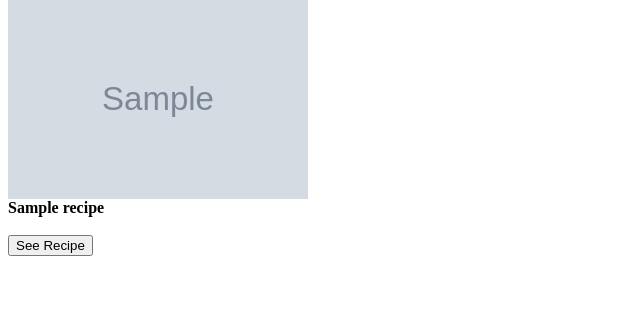
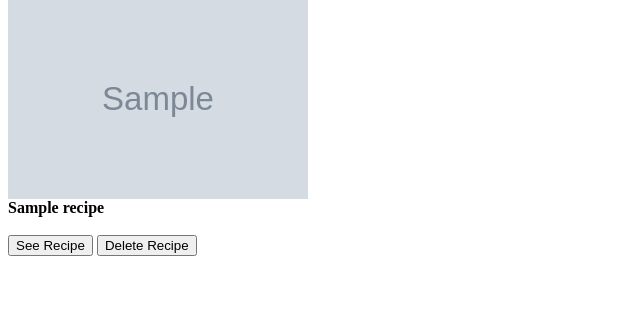
Before and after one commit to ZachDougherty/whatsfordinner, a Flask app: template app/templates/cookbook.html in a window 1280 px wide. Shown: the part 241-576 px from the top of the page, without its empty margins (0-640 px from the left). Run offline with Flask 2, Linux system fonts and the light colour scheme; tables that the repository leaves empty hold one stand-in row (values such as "Sample post"); the template is opened without the code that fills it: values that come from a table or form of the project are taken from there, most other values are stand-ins (such as "Sample title", 1, 10 or a date in 2020); grey boxes marked "Sample" are stand-in pictures; parts of the project's set-up code (start-up, migrations or seed data) failed here and were passed over.

Commit message:
Fixed issue with cookbook not immediately loading user-recipes. Added delete button.

```diff
--- a/app/models.py
+++ b/app/models.py
@@ -28,6 +28,11 @@ class RegisterForm(FlaskForm):
 		DataRequired(), Length(min=8, max=20)
 	])
 	submit = SubmitField('submit')
+
+class YesNoForm(FlaskForm):
+	"Form for deciding to take an action or not"
+	agree = SubmitField(label='Yes')
+	disagree = SubmitField(label='No')
 
 
 # Table <> Class definitions
--- a/app/templates/cookbook.html
+++ b/app/templates/cookbook.html
@@ -7,6 +7,12 @@
     location.href = url
   }
 </script>
+<script type="text/javascript">
+	const deleteRecipe = id => {
+	  var url = `delete_recipe/${id}`
+	  location.href = url
+	}
+  </script>
 <h1>{{ current_user.username }}'s Cookbook</h1>
 {% if not current_user.recipes %}
 <p>Looks like you don't have any recipes in your cookbook! Check out some recipes that other users have added.</p>
@@ -39,6 +45,7 @@
 	</div>
   <br>
   <button name="go-to-recipe" onclick="goToRecipe({{ recipe['id'] }})">See Recipe</button>
+  <button name="delete-recipe" onclick="deleteRecipe({{ recipe['id'] }})">Delete Recipe</button>
 	<br><br>
 {% endfor %}
 
--- a/app/views.py
+++ b/app/views.py
@@ -4,8 +4,8 @@ from flask_login.utils import login_user, logout_user, \
 from recipe_scrapers import WebsiteNotImplementedError
 
 from app import app, db, models
-from app.models import StringForm, LoginForm, RegisterForm, Users, \
-					   Recipes
+from app.models import StringForm, LoginForm, RegisterForm, YesNoForm, \
+					   Users, Recipes
 from app.scrape import get_recipe
 
 import json
@@ -33,6 +33,8 @@ def cookbook():
 				recipe_dict = get_recipe(url)
 				recipe = models.Recipes(**recipe_dict)
 				db.session.add(recipe)
+				db.session.commit()
+				current_user.recipes = current_user.recipes + [recipe.id]
 			except Exception as e:  # if website is not implemented by recipe_scrapers or url is bad
 				flash("Sorry, this website has not been implemented yet.")
 		else:
@@ -45,6 +47,7 @@ def cookbook():
 	if not current_user.recipes:
 		recipes = []
 	else:
+		print(current_user.recipes)
 		recipes = [Recipes.query.get(id).to_dict() for id in current_user.recipes if id is not None][::-1]
 	return render_template('cookbook.html', form=form, recipes=recipes)
 
@@ -54,6 +57,24 @@ def recipe_user(id: int):
 	recipe = models.Recipes.query.get(id).to_dict()
 
 	return render_template('recipe.html', recipe=recipe)
+
+@app.route('/delete_recipe/<id>', methods=['POST','GET'])
+def delete_recipe(id: int):
+	"Decide whether to delete a recipe or not."
+	recipe = models.Recipes.query.get(id)
+
+	form = YesNoForm()
+	if form.validate_on_submit():
+		if form.agree.data:
+			recipes_copy = current_user.recipes.copy()
+			recipes_copy.remove(recipe.id)
+			current_user.recipes = recipes_copy
+			db.session.commit()
+			return redirect(url_for('cookbook'))
+		if form.disagree.data:
+			return redirect(url_for('cookbook'))
+
+	return render_template('delete_recipe.html', form=form, recipe=recipe.to_dict())
 
 @app.route('/recipe', methods=['POST','GET'])
 def recipe():
```
Also changed, not shown: app/templates/delete_recipe.html (added, +22 -0 lines).
